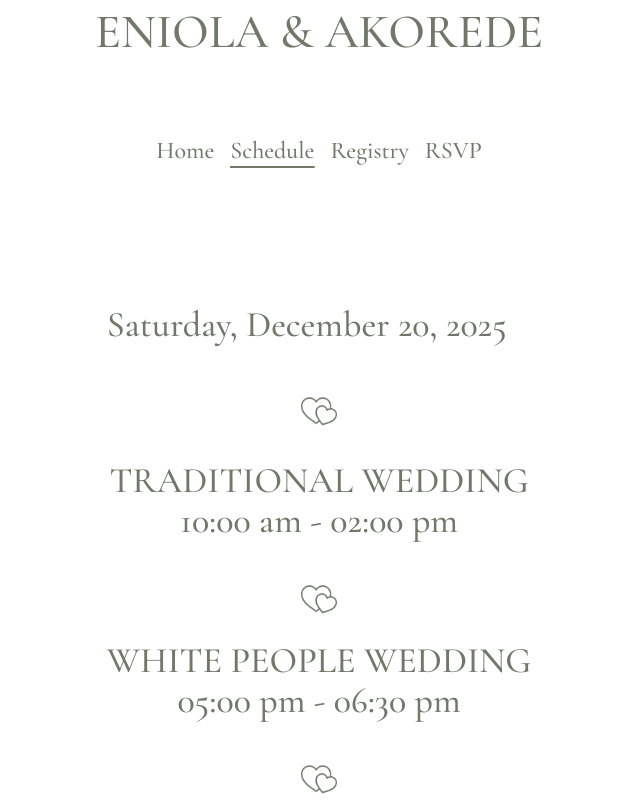
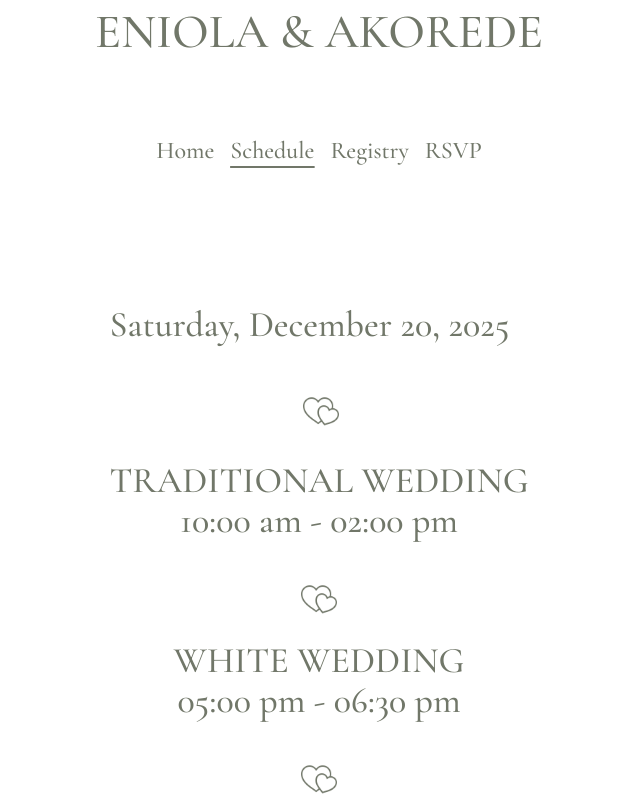
Before and after one commit to ayfatoye/eni-korede, a React (Vite) app: page / in a window 1280 px wide. Both pictures are taken after a click on the item "Schedule". Shown: the top 800 px of the page, without its empty margins (321-961 px from the left). Built offline with nearby package versions, Linux system fonts and the light colour scheme.

Commit message:
fixing ayo's not very funny joke.

```diff
--- a/src/components/Schedule.tsx
+++ b/src/components/Schedule.tsx
@@ -35,7 +35,7 @@ function Schedule() {
               />
             </div>
             <p className="text-[#717769] text-2xl md:text-4xl font-bold md:font-medium">
-              WHITE PEOPLE WEDDING
+              WHITE WEDDING
             </p>
             <p className="text-[#717769] text-2xl md:text-4xl font-medium">
               05:00 pm - 06:30 pm
```
